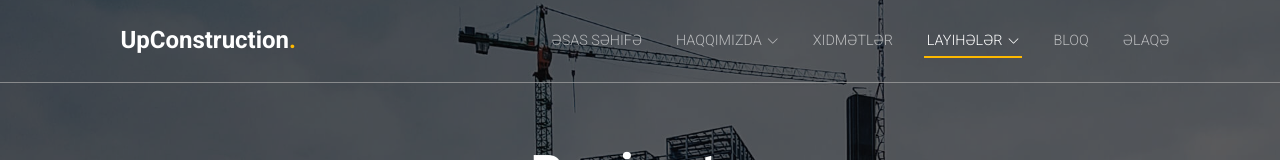
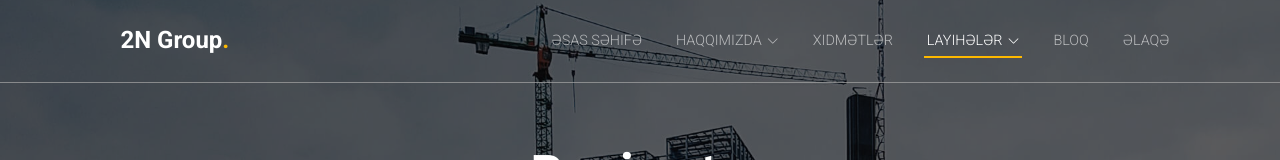
Before and after one commit to jeyla-danishyanabuzar/2N-Group-LLC--website-, a plain HTML site: page projects.html in a window 1280 px wide. Shown: the top 160 px of the page. Drawn offline with nearby package versions, Linux system fonts and the light colour scheme; a web font is replaced by a local one.

Commit message:
Update projects.html

```diff
--- a/projects.html
+++ b/projects.html
@@ -5,7 +5,7 @@
   <meta charset="utf-8">
   <meta content="width=device-width, initial-scale=1.0" name="viewport">
 
-  <title>UpConstruction Bootstrap Template - Projects</title>
+  <title>2N Group MMC - Projects</title>
   <meta content="" name="description">
   <meta content="" name="keywords">
 
@@ -41,7 +41,7 @@
       <a href="index.html" class="logo d-flex align-items-center">
         <!-- Uncomment the line below if you also wish to use an image logo -->
         <!-- <img src="assets/img/logo.png" alt=""> -->
-        <h1>UpConstruction<span>.</span></h1>
+        <h1>2N Group<span>.</span></h1>
       </a>
 
       <i class="mobile-nav-toggle mobile-nav-show bi bi-list"></i>
```
